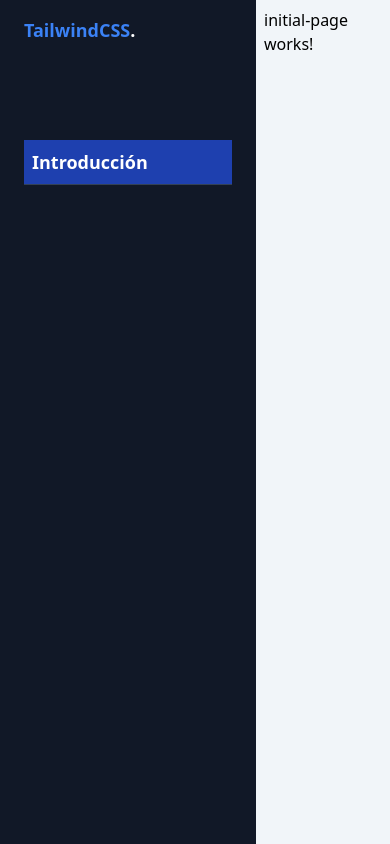
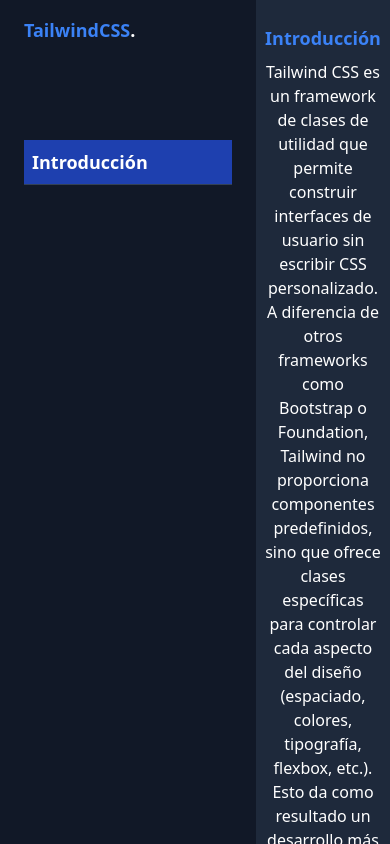
Before and after one commit to Zensi77/landing-twdcss, an Angular app: page /introduccion in a window 390 px wide. Built offline with nearby package versions, Linux system fonts and the light colour scheme.

Commit message:
mejoras de diseño y pequeños cambios

```diff
--- a/src/app/dashboard/dashboard.component.html
+++ b/src/app/dashboard/dashboard.component.html
@@ -1,6 +1,5 @@
-<div
-  class="flex bg-slate-100 text-black overflow-y-scroll w-screen h-screen antialiased  selection:bg-blue-600 selection:text-white"
->
+<div class="flex text-black overflow-y-scroll w-screen h-screen antialiased  selection:bg-blue-600 selection:text-white"
+  id="dashbord">
   <div class="flex relative w-screen">
 
     <sheared-side-menu></sheared-side-menu>
--- a/src/app/dashboard/dashboard.component.scss
+++ b/src/app/dashboard/dashboard.component.scss
@@ -0,0 +1,5 @@
+$bg-color: #1e293b;
+
+#dashbord {
+  background: $bg-color;
+}
--- a/src/app/dashboard/pages/initial-page/initial-page.component.html
+++ b/src/app/dashboard/pages/initial-page/initial-page.component.html
@@ -1 +1,20 @@
-<p>initial-page works!</p>
+<div class="text-center py-4 container">
+  <h1 class="text-lg md:text-2xl font-bold text-blue-500 mb-2">
+    Introducción
+  </h1>
+  <div class="flex items-center justify-center text-white">
+    <div class="grid grid-cols-1 md:grid-cols-2 gap-4">
+      <div class="md:order-2 flex items-center">
+        Tailwind CSS es un framework de clases de utilidad que permite construir interfaces de usuario sin escribir CSS
+        personalizado. A diferencia de otros frameworks como Bootstrap o Foundation, Tailwind no proporciona componentes
+        predefinidos, sino que ofrece clases específicas para controlar cada aspecto del diseño (espaciado, colores,
+        tipografía, flexbox, etc.). Esto da como resultado un desarrollo más rápido, flexible y modular.
+      </div>
+      <div class="md:order-1">
+        <img src="https://media.licdn.com/dms/image/v2/D4E12AQGwj7LqamfYSg/article-cover_image-shrink_720_1280/article-cover_image-shrink_720_1280/0/1695308985823?e=2147483647&v=beta&t=Vuu6RdDPwFwdOfCYIExUu8JPMaYn1SnZBZ_yMqzvYo0" alt="">
+      </div>
+    </div>
+  </div>
+
+
+</div>
--- a/src/app/shared/components/sidemenu/sidemenu.component.html
+++ b/src/app/shared/components/sidemenu/sidemenu.component.html
@@ -1,4 +1,4 @@
-<div id="menu" class="bg-gray-900 min-h-screen z-10 text-slate-300 w-64 left-0 h-screen overflow-y-scroll">
+<div id="menu" class="bg-gray-900 min-h-screen z-10 text-slate-300 w-64 left-0 h-screen overflow-y-scroll scrollbar-hide">
     <div id="logo" class="my-4 px-6">
         <h1 class="text-lg md:text-2xl font-bold text-white">
             <span class="text-blue-500">TailwindCSS</span>.
--- /dev/null
+++ b/src/app/shared/components/sidemenu/sidemenu.component.scss
@@ -0,0 +1,8 @@
+.scrollbar-hide {
+  -ms-overflow-style: none; /* Internet Explorer */
+  scrollbar-width: none;    /* Firefox */
+}
+
+.scrollbar-hide::-webkit-scrollbar {
+  display: none; /* Chrome, Safari */
+}
--- a/src/app/shared/components/sidemenu/sidemenu.component.ts
+++ b/src/app/shared/components/sidemenu/sidemenu.component.ts
@@ -9,7 +9,7 @@
   selector: 'sheared-side-menu',
   imports: [CommonModule, RouterModule],
   templateUrl: './sidemenu.component.html',
-  styles: ``
+  styleUrl: './sidemenu.component.scss'
 })
 export class SidemenuComponent {
 
```
